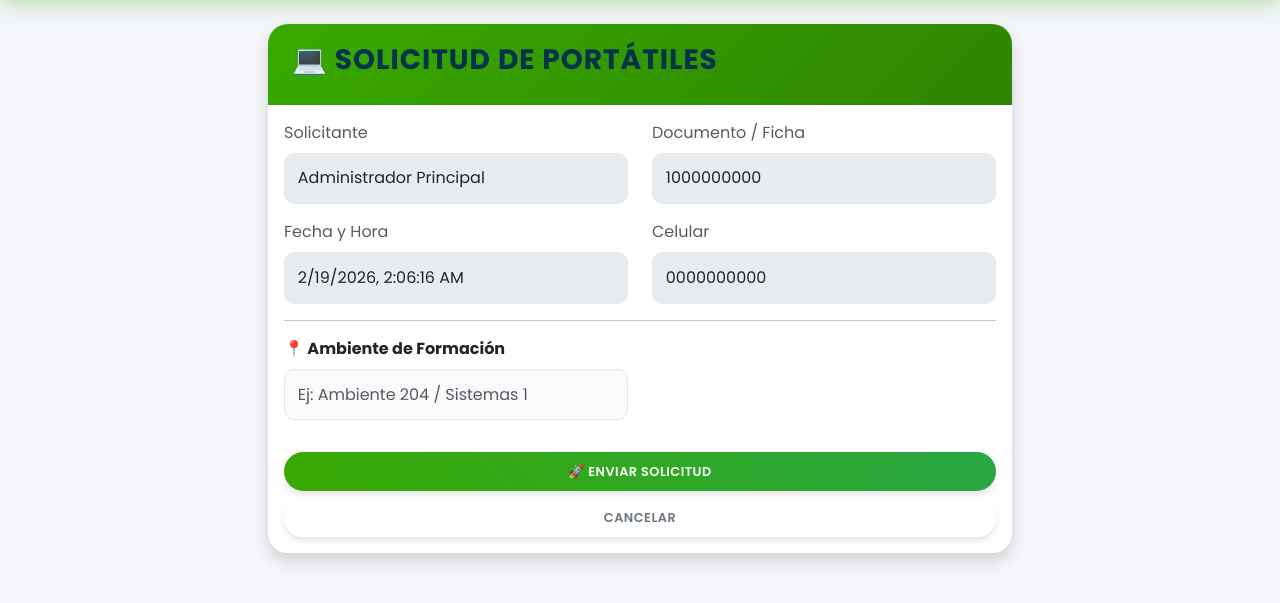
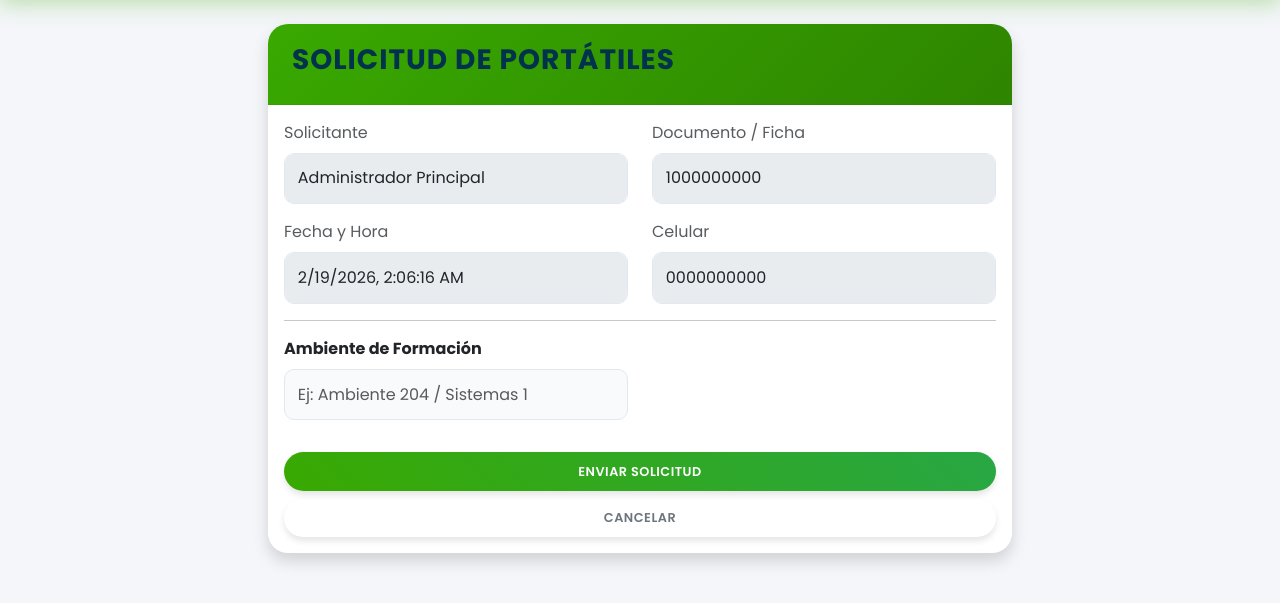
Before and after one commit to MaickFeliz/SWL, a Flask app: page /request/laptop in a window 1280 px wide. Shown: the part 76-679 px from the top of the page. Run offline with Flask 3, Linux system fonts and the light colour scheme; a user stored in the database is signed in.

Commit message:
v1.1 design emoji

```diff
--- a/app/main/routes.py
+++ b/app/main/routes.py
@@ -31,7 +31,7 @@ def fast_loan():
             # Lógica Portátil
             environment = request.form.get('environment')
             new_loan = Loan(user_id=user.id, loan_type='computo', item_name='Computador Portátil',
-                          quantity=1, environment=environment, associated_ficha=user.ficha, status='pendiente')
+                        quantity=1, environment=environment, associated_ficha=user.ficha, status='pendiente')
 
         elif item_type == 'elemento':
             # Lógica Elemento
@@ -50,7 +50,7 @@ def fast_loan():
 
             inv_item.available_quantity -= qty
             new_loan = Loan(user_id=user.id, loan_type='elemento', item_name=inv_item.name,
-                          quantity=qty, status='pendiente')
+                        quantity=qty, status='pendiente')
 
         db.session.add(new_loan)
         db.session.commit()
--- a/app/templates/admin/dashboard.html
+++ b/app/templates/admin/dashboard.html
@@ -13,7 +13,7 @@
         <a href="?status=pendiente" class="btn btn-warning">Pendientes</a>
         <a href="?status=aprobado" class="btn btn-primary">Prestados</a>
         <a href="?status=devuelto" class="btn btn-secondary">Historial</a>
-        <button onclick="window.print()" class="btn btn-dark float-end">🖨️ Imprimir</button>
+        <button onclick="window.print()" class="btn btn-dark float-end">Imprimir</button>
     </div>
     <div class="col-12 mt-2">
         Filtrar por:
@@ -47,7 +47,7 @@
                     <span class="badge bg-dark">x{{ loan.quantity }}</span>
                 {% endif %}
                 {% if loan.environment %}
-                    <br><small>📍 {{ loan.environment }}</small>
+                    <br><small> {{ loan.environment }}</small>
                 {% endif %}
             </td>
 
--- a/app/templates/admin/inventory.html
+++ b/app/templates/admin/inventory.html
@@ -47,9 +47,8 @@
                                             </form>
 
                                             <a href="{{ url_for('admin.inventory_delete', id=item.id) }}"
-                                               class="btn btn-sm btn-dark ms-2"
-                                               onclick="return confirm('¿Seguro que quieres borrar este item? Se perderá el historial.')">
-                                               🗑️
+                                                class="btn btn-sm btn-dark ms-2"
+                                                onclick="return confirm('¿Seguro que quieres borrar este item? Se perderá el historial.')">
                                             </a>
                                             <button class="btn btn-sm btn-primary ms-1" data-bs-toggle="modal" data-bs-target="#editItemModal{{ item.id }}">✏️</button>
 
--- a/app/templates/admin/pending.html
+++ b/app/templates/admin/pending.html
@@ -3,7 +3,7 @@
 {% block content %}
 <div class="d-flex justify-content-between align-items-center mb-3">
     <h2>Gestión de Préstamos</h2>
-    <button onclick="window.print()" class="btn btn-primary no-print">🖨️ Imprimir Reporte</button>
+    <button onclick="window.print()" class="btn btn-primary no-print">Imprimir Reporte</button>
 </div>
 
 <div class="print-header" style="display:none;">
--- a/app/templates/instructor/dashboard.html
+++ b/app/templates/instructor/dashboard.html
@@ -4,17 +4,17 @@
 <div class="row mb-4">
     <div class="col-md-4">
         <a href="{{ url_for('main.request_laptop') }}" class="btn btn-primary w-100 py-3">
-            💻 Solicitar Portátil
+            Solicitar Portátil
         </a>
     </div>
     <div class="col-md-4">
         <a href="{{ url_for('main.request_accessory') }}" class="btn btn-warning w-100 py-3">
-            📽️ Solicitar Elementos
+            Solicitar Elementos
         </a>
     </div>
     <div class="col-md-4">
         <a href="{{ url_for('main.request_book') }}" class="btn btn-info text-white w-100 py-3">
-            📚 Solicitar Libros
+            Solicitar Libros
         </a>
     </div>
 </div>
--- a/app/templates/instructor/request_accessory.html
+++ b/app/templates/instructor/request_accessory.html
@@ -4,7 +4,7 @@
 <div class="col-md-6 mx-auto mt-4">
     <div class="card shadow">
         <div class="card-header bg-warning text-dark">
-            <h3>📽️ Solicitud de Elementos / Accesorios</h3>
+            <h3> Solicitud de Elementos / Accesorios</h3>
         </div>
         <div class="card-body">
             <form method="POST">
--- a/app/templates/instructor/request_book.html
+++ b/app/templates/instructor/request_book.html
@@ -3,7 +3,7 @@
 <div class="col-md-6 mx-auto mt-4">
     <div class="card shadow">
         <div class="card-header bg-info text-white">
-            <h3>📚 Solicitud de Libro</h3>
+            <h3> Solicitud de Libro</h3>
         </div>
         <div class="card-body">
             <form method="POST">
--- a/app/templates/instructor/request_laptop.html
+++ b/app/templates/instructor/request_laptop.html
@@ -4,7 +4,7 @@
 <div class="col-md-8 mx-auto mt-4">
     <div class="card shadow">
         <div class="card-header bg-success text-white">
-            <h3>💻 Solicitud de Portátiles</h3>
+            <h3> Solicitud de Portátiles</h3>
         </div>
         <div class="card-body">
             <form method="POST">
@@ -16,8 +16,8 @@
                     <div class="col-md-6">
                         <label class="form-label text-muted">Documento / Ficha</label>
                         <input type="text" class="form-control"
-                               value="{{ current_user.document_id }} {% if current_user.role == 'aprendiz' %}- Ficha: {{ current_user.ficha }}{% endif %}"
-                               disabled>
+                                value="{{ current_user.document_id }} {% if current_user.role == 'aprendiz' %}- Ficha: {{ current_user.ficha }}{% endif %}"
+                                disabled>
                     </div>
                 </div>
 
@@ -36,17 +36,17 @@
 
                 <div class="row">
                     <div class="col-md-6 mb-3">
-                        <label class="form-label fw-bold">📍 Ambiente de Formación</label>
+                        <label class="form-label fw-bold"> Ambiente de Formación</label>
                         <input type="text" name="environment" class="form-control" placeholder="Ej: Ambiente 204 / Sistemas 1" required>
                     </div>
 
                     {% if current_user.role == 'instructor' %}
                     <div class="col-md-6 mb-3">
-                        <label class="form-label fw-bold">👥 Ficha del Grupo</label>
+                        <label class="form-label fw-bold"> Ficha del Grupo</label>
                         <input type="text" name="associated_ficha" class="form-control" placeholder="Ficha a la que dicta clase" required>
                     </div>
                     <div class="col-md-12 mb-3">
-                        <label class="form-label fw-bold">🔢 Cantidad de Equipos</label>
+                        <label class="form-label fw-bold"> Cantidad de Equipos</label>
                         <input type="number" name="quantity" class="form-control" min="1" max="30" value="1" required>
                         <small class="text-muted">Indique cuántos portátiles necesita para la clase.</small>
                     </div>
@@ -56,7 +56,7 @@
                 </div>
 
                 <div class="d-grid gap-2 mt-3">
-                    <button type="submit" class="btn btn-success btn-lg">🚀 Enviar Solicitud</button>
+                    <button type="submit" class="btn btn-success btn-lg"> Enviar Solicitud</button>
                     <a href="{{ url_for('main.instructor_dashboard') }}" class="btn btn-outline-secondary">Cancelar</a>
                 </div>
             </form>
--- a/app/templates/main/visit.html
+++ b/app/templates/main/visit.html
@@ -12,7 +12,7 @@
                 <div class="mb-4">
                     <label class="form-label fw-bold">Documento de Identidad</label>
                     <input type="number" name="document_id" class="form-control form-control-lg"
-                           placeholder="Escanea o digita tu cédula" value="{{ pre_doc or '' }}" required autofocus>
+                            placeholder="Escanea o digita tu cédula" value="{{ pre_doc or '' }}" required autofocus>
                     <div class="form-text">Si ya estás registrado, solo ingresa tu documento.</div>
                 </div>
 
```
Also changed, not shown: app/templates/main/fast_loan.html (+4 -4 lines), app.db.
